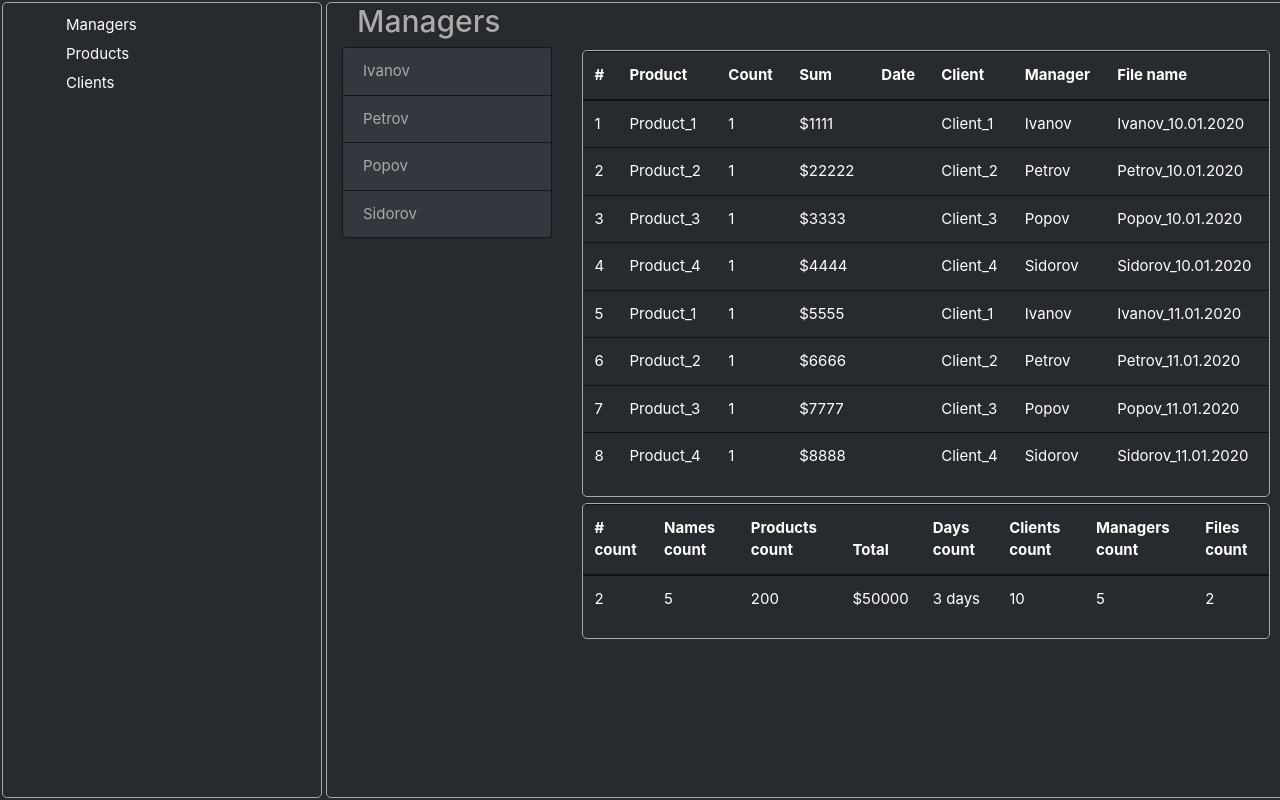
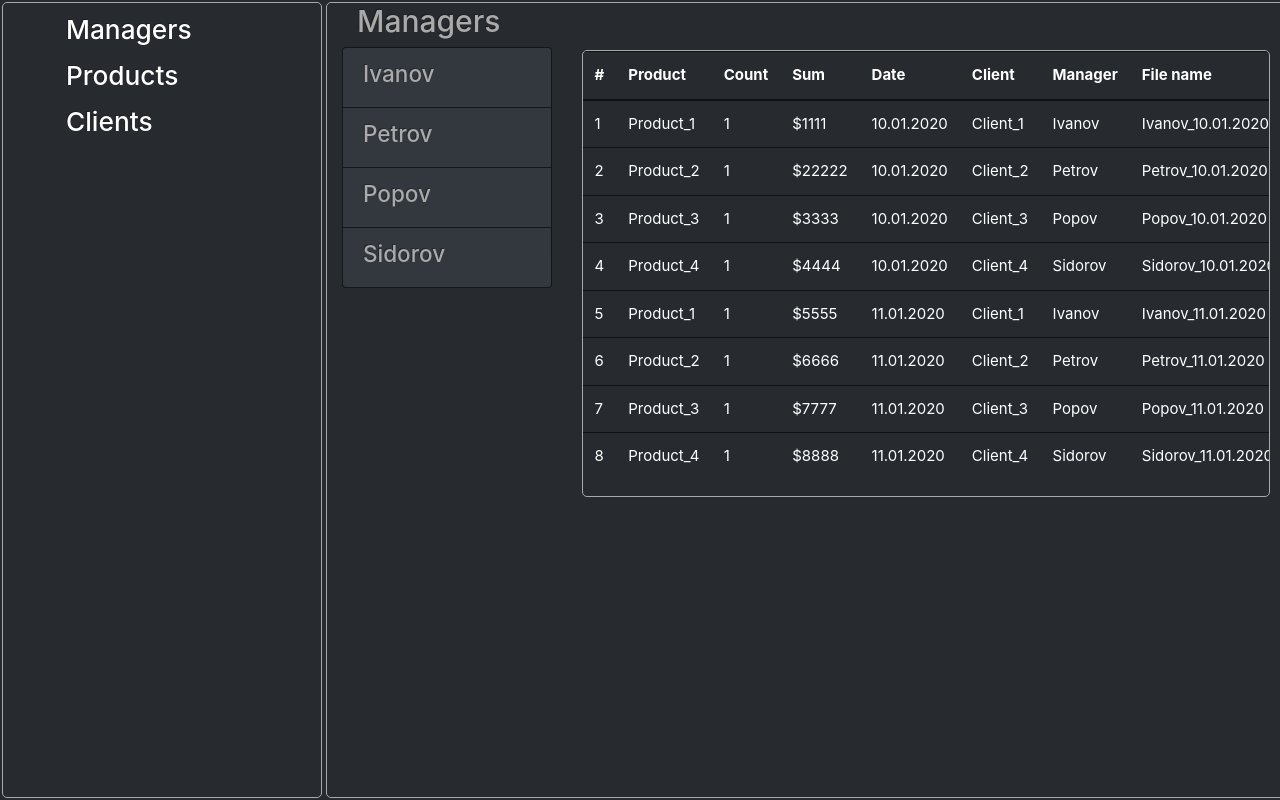
Before and after one commit to VasilyeuUV/is-project, a React (Create React App) app: page /managers in a window 1280 px wide. Built offline with nearby package versions, Linux system fonts and the light colour scheme.

Commit message:
before links 2-nd menu

```diff
--- a/src/components/menu-left/menu-left.js
+++ b/src/components/menu-left/menu-left.js
@@ -10,13 +10,19 @@ const MenuLeft = () => {
     <div className='menu-left d-flex'>
       <ul className='flex-column'>
         <li>
-          <Link to={menu.manager.path}>{menu.manager.names}</Link>
+          <h3>
+            <Link to={menu.manager.path}>{menu.manager.names}</Link>
+          </h3>
         </li>
         <li>
-          <Link to={menu.product.path}>{menu.product.names}</Link>
+          <h3>
+            <Link to={menu.product.path}>{menu.product.names}</Link>
+          </h3>
         </li>
         <li>
-          <Link to={menu.client.path}>{menu.client.names}</Link>
+          <h3>
+            <Link to={menu.client.path}>{menu.client.names}</Link>
+          </h3>
         </li>
       </ul>
     </div>
--- a/src/components/menu-list-item/menu-list-item.js
+++ b/src/components/menu-list-item/menu-list-item.js
@@ -4,7 +4,7 @@ import './menu-list-item.css';
 
 const MenuListItem = ({ item }) => {
   const { name } = item;
-  return <span>{name}</span>;
+  return <h4>{name}</h4>;
 };
 
 export default MenuListItem;
--- a/src/components/pages/data-page/data-page.js
+++ b/src/components/pages/data-page/data-page.js
@@ -4,7 +4,7 @@ import './data-page.css';
 
 import MenuList from '../../menu-list';
 import SalesTable from '../../sales-table';
-import SalesTotalTable from '../../sales-total-table';
+//import SalesTotalTable from '../../sales-total-table';
 
 const DataPage = ({ title }) => {
   return (
@@ -18,7 +18,7 @@ const DataPage = ({ title }) => {
         </div>
         <div className='col-md-9 data-page-block'>
           <SalesTable />
-          <SalesTotalTable />
+          {/* <SalesTotalTable /> */}
         </div>
       </div>
     </React.Fragment>
--- a/src/services/test-service.js
+++ b/src/services/test-service.js
@@ -182,7 +182,7 @@ export default class TestService {
   _transformSale = sale => {
     const tSale = {
       id: sale.id,
-      dtg: sale.dtg,
+      date: sale.dtg,
       count: 1,
       sum: sale.sum,
       manager: this._managers.find(manager => manager.id === sale.managerId),
```
Also changed, not shown: src/components/menu-list/menu-list.js (+0 -16 lines).
